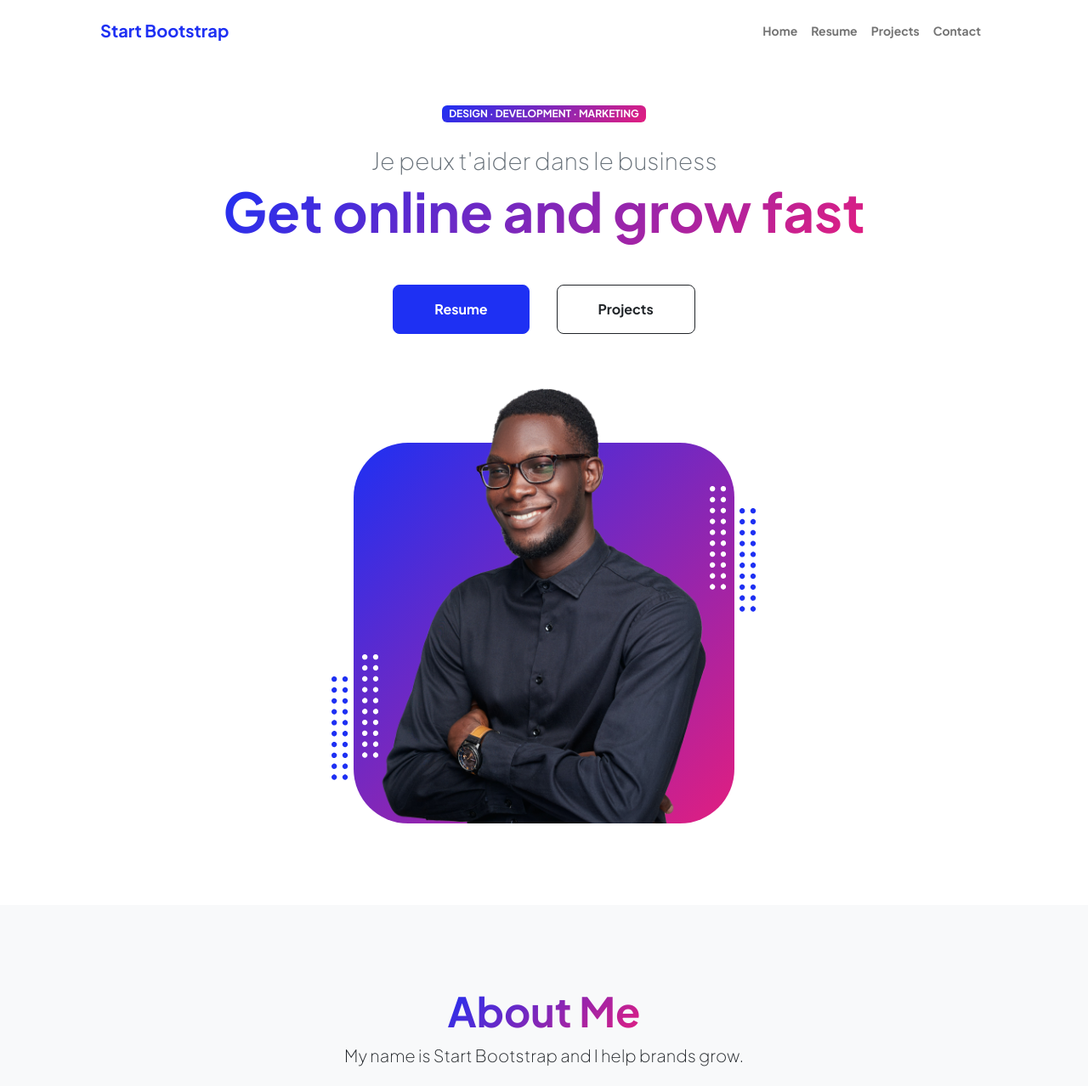
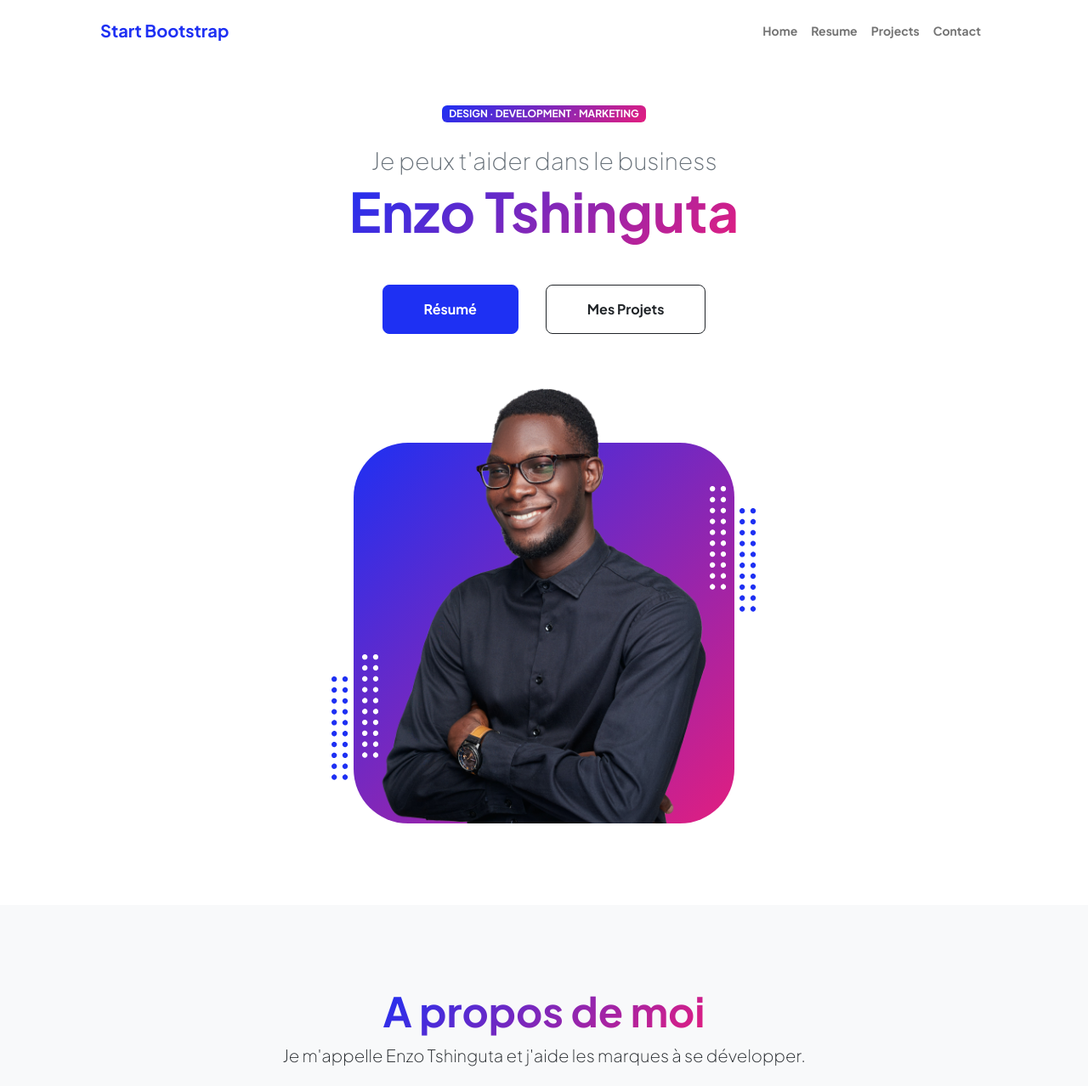
Before and after one commit to EnzoTshinguta/EnzoTshinguta.github.io, a plain HTML site: page index.html in a window 1280 px wide. Shown: the top 1278 px of the page at 85% size. Drawn offline with nearby package versions, Linux system fonts and the light colour scheme.

Commit message:
2eme import

```diff
--- a/index.html
+++ b/index.html
@@ -43,10 +43,10 @@
                             <div class="text-center text-xxl-start">
                                 <div class="badge bg-gradient-primary-to-secondary text-white mb-4"><div class="text-uppercase">Design &middot; Development &middot; Marketing</div></div>
                                 <div class="fs-3 fw-light text-muted">Je peux t'aider dans le business</div>
-                                <h1 class="display-3 fw-bolder mb-5"><span class="text-gradient d-inline">Get online and grow fast</span></h1>
+                                <h1 class="display-3 fw-bolder mb-5"><span class="text-gradient d-inline">Enzo Tshinguta</span></h1>
                                 <div class="d-grid gap-3 d-sm-flex justify-content-sm-center justify-content-xxl-start mb-3">
-                                    <a class="btn btn-primary btn-lg px-5 py-3 me-sm-3 fs-6 fw-bolder" href="resume.html">Resume</a>
-                                    <a class="btn btn-outline-dark btn-lg px-5 py-3 fs-6 fw-bolder" href="projects.html">Projects</a>
+                                    <a class="btn btn-primary btn-lg px-5 py-3 me-sm-3 fs-6 fw-bolder" href="resume.html">Résumé</a>
+                                    <a class="btn btn-outline-dark btn-lg px-5 py-3 fs-6 fw-bolder" href="projects.html">Mes Projets</a>
                                 </div>
                             </div>
                         </div>
@@ -181,8 +181,10 @@
                     <div class="row gx-5 justify-content-center">
                         <div class="col-xxl-8">
                             <div class="text-center my-5">
-                                <h2 class="display-5 fw-bolder"><span class="text-gradient d-inline">About Me</span></h2>
-                                <p class="lead fw-light mb-4">My name is Start Bootstrap and I help brands grow.</p>
+                                <h2 class="display-5 fw-bolder"><span class="text-gradient d-inline">A propos de moi</span></h2>
+                                <p class="lead fw-light mb-4">Je m'appelle Enzo Tshinguta et j'aide les marques à se développer.
+
+</p>
                                 <p class="text-muted">Lorem ipsum dolor sit amet, consectetur adipisicing elit. Fugit dolorum itaque qui unde quisquam consequatur autem. Eveniet quasi nobis aliquid cumque officiis sed rem iure ipsa! Praesentium ratione atque dolorem?</p>
                                 <div class="d-flex justify-content-center fs-2 gap-4">
                                     <a class="text-gradient" href="#!"><i class="bi bi-twitter"></i></a>
```
